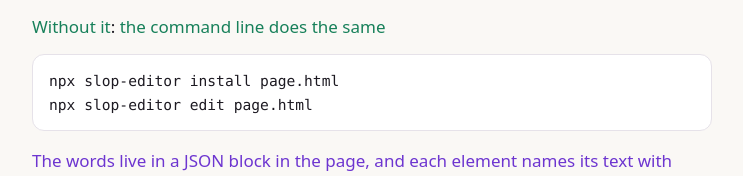
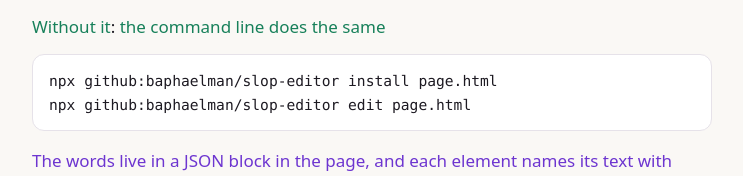
Before and after one commit to baphaelman/slop-editor, a website: page index.html in a window 1280 px wide. Shown: the part 2092-2268 px from the top of the page, without its empty margins (268-1011 px from the left). Drawn offline with Linux system fonts and the light colour scheme; no server answers.

Commit message:
Run the CLI from GitHub until it's on npm
The slop-editor name isn't published on npm yet, so `npx slop-editor` would fail
(or run whatever someone else publishes under that name). Point the README, the
demo and the skill at `npx github:baphaelman/slop-editor`, which works now.

Co-Authored-By: Claude Opus 5.5 <noreply@anthropic.com>

```diff
--- a/index.html
+++ b/index.html
@@ -143,8 +143,8 @@
 /plugin marketplace add baphaelman/slop-editor
 /plugin install slop-editor@slop-editor</pre>
     <p data-slop="install.p2"></p>
-<pre>npx slop-editor install page.html
-npx slop-editor edit page.html</pre>
+<pre>npx github:baphaelman/slop-editor install page.html
+npx github:baphaelman/slop-editor edit page.html</pre>
     <p data-slop="install.p3"></p>
 <pre><span class="c">&lt;!-- in the page --&gt;</span>
 &lt;p data-slop="intro.p1"&gt;&lt;/p&gt;
```
Also changed, not shown: skills/slop-editor/SKILL.md (+1 -1 lines), README.md.
